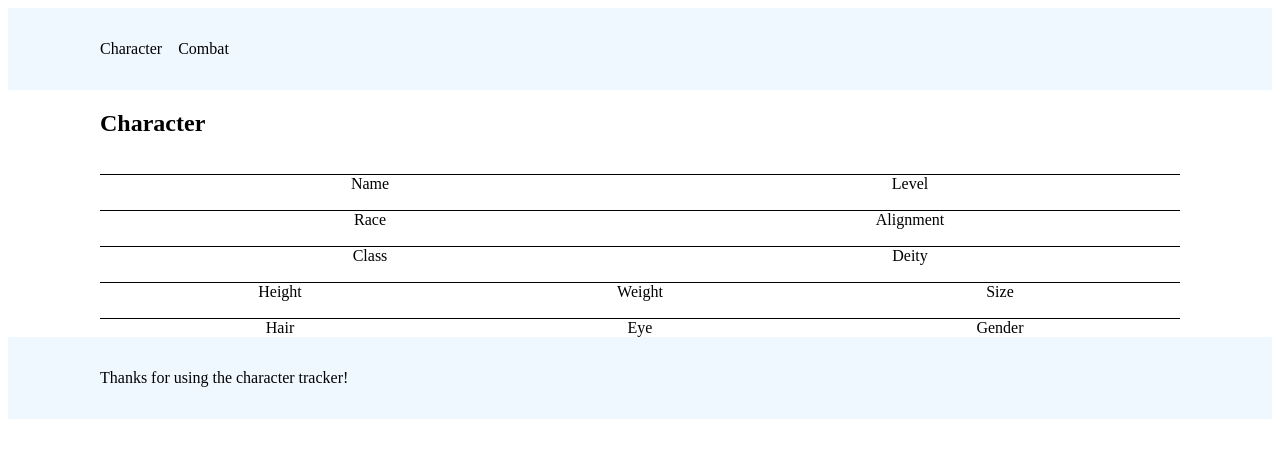
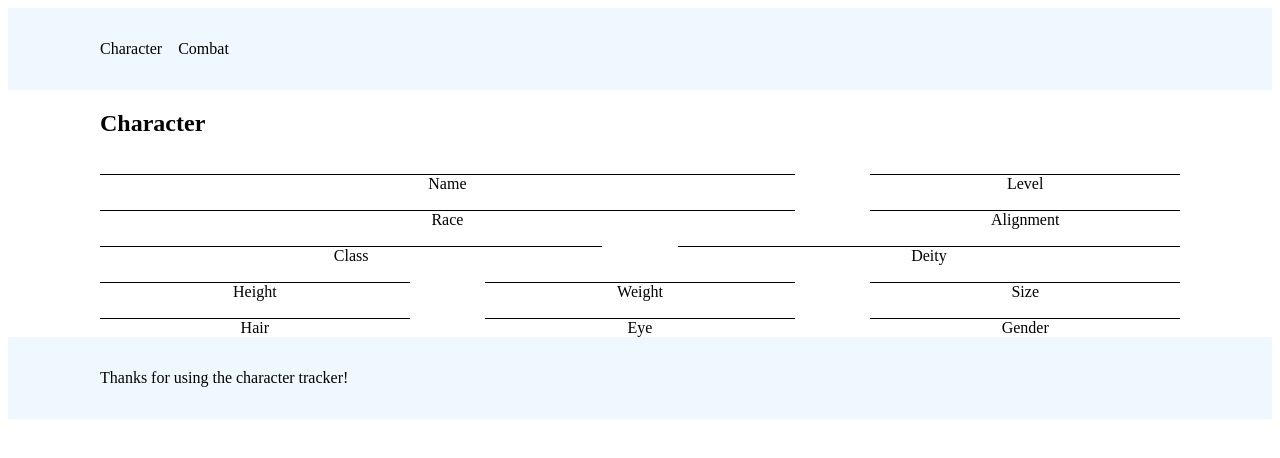
Before and after one commit to dwevins/character-tracker, a Next.js app: page /character in a window 1280 px wide. Shown: the top 458 px of the page. Built offline with nearby package versions, Linux system fonts and the light colour scheme.

Commit message:
allow for short and long fields

```diff
--- a/components/Field/index.jsx
+++ b/components/Field/index.jsx
@@ -1,11 +1,8 @@
 import styled from 'styled-components'
 
-const Wrapper = styled.div`
-  display: flex;
-  flex-wrap: wrap;
-  text-align: center;
-  width: 100%;
-`
+const fieldMargin = '7%'
+const fieldShort = `calc((100% - ( ${fieldMargin} * 2 )) / 3)`
+const fieldLong = `calc((${fieldShort} * 2) + ${fieldMargin})`
 
 const Input = styled.input`
   background-color: inherit;
@@ -21,8 +18,27 @@ const Label = styled.label`
   width: 100%;
 `
 
-export const Field = ({ id, label, type }) => (
-  <Wrapper>
+const Wrapper = styled.div`
+  display: flex;
+  flex-wrap: wrap;
+  text-align: center;
+  width: 100%;
+
+  ${p => p.width === 'short' && `
+    width: ${fieldShort};
+  `}
+
+  ${p => p.width === 'long' && `
+    width: ${fieldLong};
+  `}
+
+  &:not(:last-child) {
+    margin-right: ${fieldMargin};
+  }
+`
+
+export const Field = ({ id, label, width, type }) => (
+  <Wrapper width={width}>
     <Input className="field__input" type={type} id={id} name={id} />
     <Label className="field__label" htmlFor={id}>{label}</Label>
   </Wrapper>
--- a/components/FieldGroup/index.jsx
+++ b/components/FieldGroup/index.jsx
@@ -8,7 +8,7 @@ const Wrapper = styled.div`
   justify-content: flex-start;
 `
 
-export const FieldGroup = ({ altLayout, fields }) => (
+export const FieldGroup = ({ fields }) => (
   <Wrapper>
     {fields.map((field, key) => (
       <Field key={key} {...field} />
--- a/templates/Character/data.js
+++ b/templates/Character/data.js
@@ -1,36 +1,37 @@
 export const FieldGroups = [
   {
-    altLayout: true,
     fields: [
       {
         id: 'character-name',
         label: 'Name',
+        width: 'long',
         type: 'text'
       },
       {
         id: 'character-level',
         label: 'Level',
+        width: 'short',
         type: 'text'
       }
     ]
   },
   {
-    altLayout: true,
     fields: [
       {
         id: 'character-race',
         label: 'Race',
+        width: 'long',
         type: 'text'
       },
       {
         id: 'character-alignment',
         label: 'Alignment',
+        width: 'short',
         type: 'text'
       }
     ]
   },
   {
-    altLayout: false,
     fields: [
       {
         id: 'character-class',
@@ -45,7 +46,6 @@ export const FieldGroups = [
     ]
   },
   {
-    altLayout: false,
     fields: [
       {
         id: 'character-height',
@@ -65,7 +65,6 @@ export const FieldGroups = [
     ]
   },
   {
-    altLayout: false,
     fields: [
       {
         id: 'character-hair',
```
